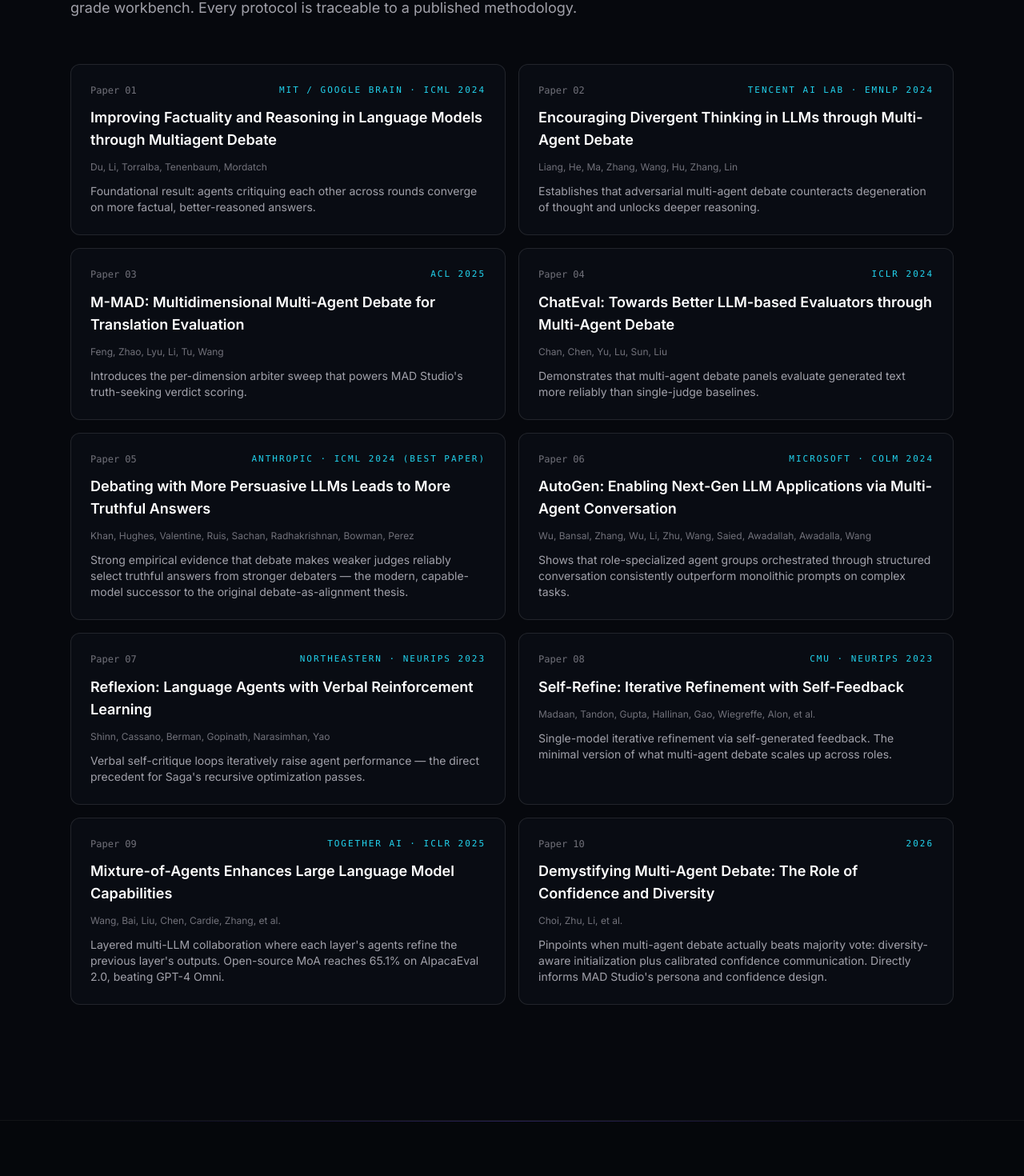
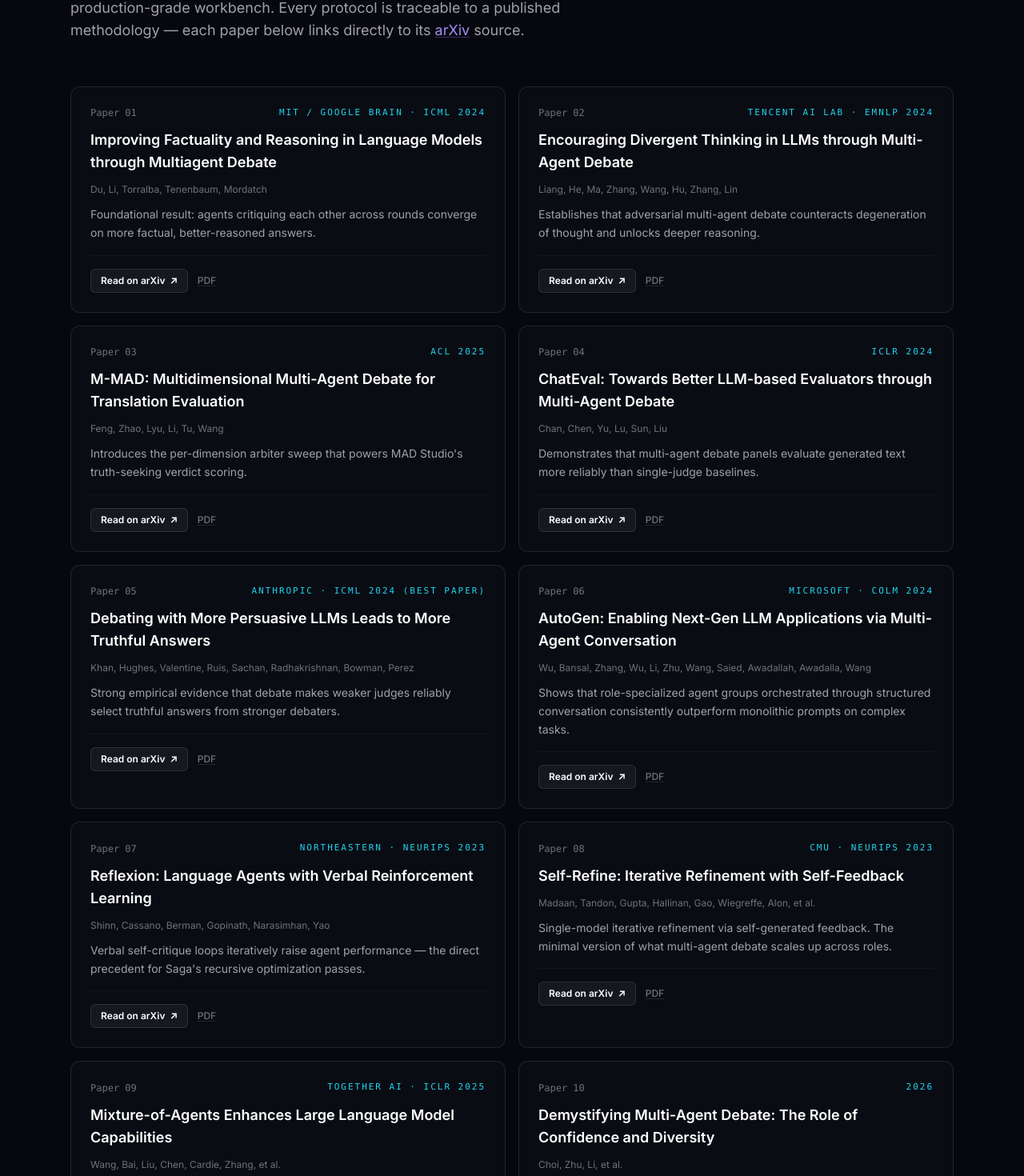
Before and after one commit to Andruuid/MADStudioLandingPage, a Next.js app: page / in a window 1280 px wide. Shown: the part 1355-2825 px from the top of the page at 80% size. Built offline with nearby package versions, Linux system fonts and the light colour scheme; no server answers.

Commit message:
Add prominent arXiv and PDF links for all research papers
Co-authored-by: Cursor <cursoragent@cursor.com>

```diff
--- a/components/FAQ.tsx
+++ b/components/FAQ.tsx
@@ -42,7 +42,33 @@ export default function FAQ() {
                 </span>
               </summary>
               <div className="px-6 pb-6 pl-[3.75rem] text-sm leading-relaxed text-zinc-400 md:text-base">
-                {faq.answer}
+                <p>{faq.answer}</p>
+                {"links" in faq && faq.links && faq.links.length > 0 && (
+                  <ul className="mt-3 space-y-2">
+                    {faq.links.map((link) => (
+                      <li key={link.href}>
+                        <a
+                          href={link.href}
+                          target="_blank"
+                          rel="noopener noreferrer"
+                          className="text-accent-glow underline decoration-accent/30 underline-offset-2 transition hover:text-white"
+                        >
+                          {link.label}
+                        </a>
+                      </li>
+                    ))}
+                  </ul>
+                )}
+                {"links" in faq && faq.links && (
+                  <p className="mt-3">
+                    <a
+                      href="#science"
+                      className="text-xs font-medium text-zinc-500 underline decoration-white/10 underline-offset-2 transition hover:text-accent-glow"
+                    >
+                      See all 10 foundational papers ↓
+                    </a>
+                  </p>
+                )}
               </div>
             </details>
           ))}
--- a/components/Science.tsx
+++ b/components/Science.tsx
@@ -1,82 +1,4 @@
-const papers = [
-  {
-    title:
-      "Improving Factuality and Reasoning in Language Models through Multiagent Debate",
-    authors: "Du, Li, Torralba, Tenenbaum, Mordatch",
-    venue: "MIT / Google Brain · ICML 2024",
-    href: "https://arxiv.org/abs/2305.14325",
-    note: "Foundational result: agents critiquing each other across rounds converge on more factual, better-reasoned answers.",
-  },
-  {
-    title:
-      "Encouraging Divergent Thinking in LLMs through Multi-Agent Debate",
-    authors: "Liang, He, Ma, Zhang, Wang, Hu, Zhang, Lin",
-    venue: "Tencent AI Lab · EMNLP 2024",
-    href: "https://arxiv.org/abs/2305.19118",
-    note: "Establishes that adversarial multi-agent debate counteracts degeneration of thought and unlocks deeper reasoning.",
-  },
-  {
-    title:
-      "M-MAD: Multidimensional Multi-Agent Debate for Translation Evaluation",
-    authors: "Feng, Zhao, Lyu, Li, Tu, Wang",
-    venue: "ACL 2025",
-    href: "https://arxiv.org/abs/2412.20127",
-    note: "Introduces the per-dimension arbiter sweep that powers MAD Studio's truth-seeking verdict scoring.",
-  },
-  {
-    title:
-      "ChatEval: Towards Better LLM-based Evaluators through Multi-Agent Debate",
-    authors: "Chan, Chen, Yu, Lu, Sun, Liu",
-    venue: "ICLR 2024",
-    href: "https://arxiv.org/abs/2308.07201",
-    note: "Demonstrates that multi-agent debate panels evaluate generated text more reliably than single-judge baselines.",
-  },
-  {
-    title:
-      "Debating with More Persuasive LLMs Leads to More Truthful Answers",
-    authors: "Khan, Hughes, Valentine, Ruis, Sachan, Radhakrishnan, Bowman, Perez",
-    venue: "Anthropic · ICML 2024 (Best Paper)",
-    href: "https://arxiv.org/abs/2402.06782",
-    note: "Strong empirical evidence that debate makes weaker judges reliably select truthful answers from stronger debaters — the modern, capable-model successor to the original debate-as-alignment thesis.",
-  },
-  {
-    title:
-      "AutoGen: Enabling Next-Gen LLM Applications via Multi-Agent Conversation",
-    authors: "Wu, Bansal, Zhang, Wu, Li, Zhu, Wang, Saied, Awadallah, Awadalla, Wang",
-    venue: "Microsoft · COLM 2024",
-    href: "https://arxiv.org/abs/2308.08155",
-    note: "Shows that role-specialized agent groups orchestrated through structured conversation consistently outperform monolithic prompts on complex tasks.",
-  },
-  {
-    title: "Reflexion: Language Agents with Verbal Reinforcement Learning",
-    authors: "Shinn, Cassano, Berman, Gopinath, Narasimhan, Yao",
-    venue: "Northeastern · NeurIPS 2023",
-    href: "https://arxiv.org/abs/2303.11366",
-    note: "Verbal self-critique loops iteratively raise agent performance — the direct precedent for Saga's recursive optimization passes.",
-  },
-  {
-    title: "Self-Refine: Iterative Refinement with Self-Feedback",
-    authors: "Madaan, Tandon, Gupta, Hallinan, Gao, Wiegreffe, Alon, et al.",
-    venue: "CMU · NeurIPS 2023",
-    href: "https://arxiv.org/abs/2303.17651",
-    note: "Single-model iterative refinement via self-generated feedback. The minimal version of what multi-agent debate scales up across roles.",
-  },
-  {
-    title: "Mixture-of-Agents Enhances Large Language Model Capabilities",
-    authors: "Wang, Bai, Liu, Chen, Cardie, Zhang, et al.",
-    venue: "Together AI · ICLR 2025",
-    href: "https://arxiv.org/abs/2406.04692",
-    note: "Layered multi-LLM collaboration where each layer's agents refine the previous layer's outputs. Open-source MoA reaches 65.1% on AlpacaEval 2.0, beating GPT-4 Omni.",
-  },
-  {
-    title:
-      "Demystifying Multi-Agent Debate: The Role of Confidence and Diversity",
-    authors: "Choi, Zhu, Li, et al.",
-    venue: "2026",
-    href: "https://arxiv.org/abs/2601.19921",
-    note: "Pinpoints when multi-agent debate actually beats majority vote: diversity-aware initialization plus calibrated confidence communication. Directly informs MAD Studio's persona and confidence design.",
-  },
-];
+import { arxivPdfUrl, papers } from "@/lib/papers";
 
 export default function Science() {
   return (
@@ -96,37 +18,92 @@ export default function Science() {
             MAD Studio operationalizes the leading academic frameworks in
             multi-agent debate, turning them from research notebooks into a
             production-grade workbench. Every protocol is traceable to a
-            published methodology.
+            published methodology — each paper below links directly to its{" "}
+            <a
+              href="https://arxiv.org"
+              target="_blank"
+              rel="noopener noreferrer"
+              className="text-accent-glow underline decoration-accent/40 underline-offset-2 transition hover:text-white"
+            >
+              arXiv
+            </a>{" "}
+            source.
           </p>
         </div>
 
         <ol className="mt-14 grid gap-4 md:grid-cols-2">
           {papers.map((paper, idx) => (
             <li
-              key={paper.title}
-              className="glow-border relative flex flex-col gap-3 rounded-xl border border-white/10 bg-ink-800/60 p-6 transition hover:border-white/20"
+              key={paper.id}
+              className="glow-border group relative flex flex-col gap-3 rounded-xl border border-white/10 bg-ink-800/60 p-6 transition hover:border-white/20"
             >
-              <div className="flex items-center justify-between">
+              <div className="flex items-center justify-between gap-3">
                 <span className="font-mono text-xs text-zinc-500">
                   Paper {String(idx + 1).padStart(2, "0")}
                 </span>
-                <span className="font-mono text-[11px] uppercase tracking-[0.18em] text-accent-cyan">
+                <a
+                  href={paper.href}
+                  target="_blank"
+                  rel="noopener noreferrer"
+                  className="font-mono text-[11px] uppercase tracking-[0.18em] text-accent-cyan transition hover:text-white"
+                >
                   {paper.venue}
-                </span>
+                </a>
               </div>
               <a
                 href={paper.href}
                 target="_blank"
                 rel="noopener noreferrer"
-                className="text-base font-semibold leading-snug text-white transition hover:text-accent-glow md:text-lg"
+                className="text-base font-semibold leading-snug text-white transition group-hover:text-accent-glow md:text-lg"
               >
                 {paper.title}
               </a>
               <p className="text-xs text-zinc-500">{paper.authors}</p>
-              <p className="text-sm text-zinc-400">{paper.note}</p>
+              <p className="text-sm leading-relaxed text-zinc-400">
+                {paper.note}
+              </p>
+              <div className="mt-1 flex flex-wrap items-center gap-3 border-t border-white/5 pt-4">
+                <a
+                  href={paper.href}
+                  target="_blank"
+                  rel="noopener noreferrer"
+                  className="inline-flex items-center gap-1.5 rounded-md border border-white/10 bg-white/5 px-3 py-1.5 text-xs font-semibold text-white transition hover:border-accent/60 hover:bg-accent/10"
+                >
+                  Read on arXiv
+                  <span aria-hidden>↗</span>
+                </a>
+                <a
+                  href={arxivPdfUrl(paper.href)}
+                  target="_blank"
+                  rel="noopener noreferrer"
+                  className="text-xs font-medium text-zinc-500 underline decoration-white/10 underline-offset-2 transition hover:text-accent-glow"
+                >
+                  PDF
+                </a>
+              </div>
             </li>
           ))}
         </ol>
+
+        <div className="mt-12 rounded-xl border border-white/10 bg-ink-900/60 p-6">
+          <h3 className="font-mono text-[11px] uppercase tracking-[0.18em] text-zinc-500">
+            Full reference list
+          </h3>
+          <ul className="mt-4 space-y-2 text-sm">
+            {papers.map((paper) => (
+              <li key={`ref-${paper.id}`}>
+                <a
+                  href={paper.href}
+                  target="_blank"
+                  rel="noopener noreferrer"
+                  className="text-zinc-400 underline decoration-white/10 underline-offset-2 transition hover:text-accent-glow"
+                >
+                  {paper.authors} — {paper.title}
+                </a>
+              </li>
+            ))}
+          </ul>
+        </div>
       </div>
     </section>
   );
--- a/lib/faq.ts
+++ b/lib/faq.ts
@@ -17,7 +17,25 @@ export const faqs = [
   {
     question: "Is multi-agent debate scientifically validated?",
     answer:
-      "Yes. MAD Studio is built on peer-reviewed research from MIT, Google Brain, Anthropic, Tencent AI Lab, and others — including the ICML 2024 Best Paper on debate-based truthfulness, the M-MAD multi-dimensional arbiter framework, and the Mixture-of-Agents architecture that beats GPT-4 Omni on AlpacaEval. Every protocol traces back to published methodology.",
+      "Yes. MAD Studio is built on peer-reviewed research from MIT, Google Brain, Anthropic, Tencent AI Lab, and others. Every protocol traces back to published methodology. Key papers:",
+    links: [
+      {
+        label: "Du et al. — Multiagent Debate (ICML 2024)",
+        href: "https://arxiv.org/abs/2305.14325",
+      },
+      {
+        label: "Khan et al. — Debating with More Persuasive LLMs (ICML 2024 Best Paper)",
+        href: "https://arxiv.org/abs/2402.06782",
+      },
+      {
+        label: "Feng et al. — M-MAD dimension-sweep arbiter (ACL 2025)",
+        href: "https://arxiv.org/abs/2412.20127",
+      },
+      {
+        label: "Wang et al. — Mixture-of-Agents (ICLR 2025)",
+        href: "https://arxiv.org/abs/2406.04692",
+      },
+    ],
   },
   {
     question: "What can I use multi-agent debate for?",
@@ -41,4 +59,6 @@ export const faqs = [
   },
 ];
 
-export type FAQ = (typeof faqs)[number];
+export type FAQ = (typeof faqs)[number] & {
+  links?: { label: string; href: string }[];
+};
--- /dev/null
+++ b/lib/papers.ts
@@ -0,0 +1,104 @@
+export type Paper = {
+  id: string;
+  title: string;
+  authors: string;
+  venue: string;
+  href: string;
+  note: string;
+};
+
+export const papers: Paper[] = [
+  {
+    id: "du-2024",
+    title:
+      "Improving Factuality and Reasoning in Language Models through Multiagent Debate",
+    authors: "Du, Li, Torralba, Tenenbaum, Mordatch",
+    venue: "MIT / Google Brain · ICML 2024",
+    href: "https://arxiv.org/abs/2305.14325",
+    note: "Foundational result: agents critiquing each other across rounds converge on more factual, better-reasoned answers.",
+  },
+  {
+    id: "liang-2024",
+    title:
+      "Encouraging Divergent Thinking in LLMs through Multi-Agent Debate",
+    authors: "Liang, He, Ma, Zhang, Wang, Hu, Zhang, Lin",
+    venue: "Tencent AI Lab · EMNLP 2024",
+    href: "https://arxiv.org/abs/2305.19118",
+    note: "Establishes that adversarial multi-agent debate counteracts degeneration of thought and unlocks deeper reasoning.",
+  },
+  {
+    id: "m-mad-2025",
+    title:
+      "M-MAD: Multidimensional Multi-Agent Debate for Translation Evaluation",
+    authors: "Feng, Zhao, Lyu, Li, Tu, Wang",
+    venue: "ACL 2025",
+    href: "https://arxiv.org/abs/2412.20127",
+    note: "Introduces the per-dimension arbiter sweep that powers MAD Studio's truth-seeking verdict scoring.",
+  },
+  {
+    id: "chateval-2024",
+    title:
+      "ChatEval: Towards Better LLM-based Evaluators through Multi-Agent Debate",
+    authors: "Chan, Chen, Yu, Lu, Sun, Liu",
+    venue: "ICLR 2024",
+    href: "https://arxiv.org/abs/2308.07201",
+    note: "Demonstrates that multi-agent debate panels evaluate generated text more reliably than single-judge baselines.",
+  },
+  {
+    id: "khan-2024",
+    title:
+      "Debating with More Persuasive LLMs Leads to More Truthful Answers",
+    authors:
+      "Khan, Hughes, Valentine, Ruis, Sachan, Radhakrishnan, Bowman, Perez",
+    venue: "Anthropic · ICML 2024 (Best Paper)",
+    href: "https://arxiv.org/abs/2402.06782",
+    note: "Strong empirical evidence that debate makes weaker judges reliably select truthful answers from stronger debaters.",
+  },
+  {
+    id: "autogen-2024",
+    title:
+      "AutoGen: Enabling Next-Gen LLM Applications via Multi-Agent Conversation",
+    authors:
+      "Wu, Bansal, Zhang, Wu, Li, Zhu, Wang, Saied, Awadallah, Awadalla, Wang",
+    venue: "Microsoft · COLM 2024",
+    href: "https://arxiv.org/abs/2308.08155",
+    note: "Shows that role-specialized agent groups orchestrated through structured conversation consistently outperform monolithic prompts on complex tasks.",
+  },
+  {
+    id: "reflexion-2023",
+    title: "Reflexion: Language Agents with Verbal Reinforcement Learning",
+    authors: "Shinn, Cassano, Berman, Gopinath, Narasimhan, Yao",
+    venue: "Northeastern · NeurIPS 2023",
+    href: "https://arxiv.org/abs/2303.11366",
+    note: "Verbal self-critique loops iteratively raise agent performance — the direct precedent for Saga's recursive optimization passes.",
+  },
+  {
+    id: "self-refine-2023",
+    title: "Self-Refine: Iterative Refinement with Self-Feedback",
+    authors: "Madaan, Tandon, Gupta, Hallinan, Gao, Wiegreffe, Alon, et al.",
+    venue: "CMU · NeurIPS 2023",
+    href: "https://arxiv.org/abs/2303.17651",
+    note: "Single-model iterative refinement via self-generated feedback. The minimal version of what multi-agent debate scales up across roles.",
+  },
+  {
+    id: "moa-2025",
+    title: "Mixture-of-Agents Enhances Large Language Model Capabilities",
+    authors: "Wang, Bai, Liu, Chen, Cardie, Zhang, et al.",
+    venue: "Together AI · ICLR 2025",
+    href: "https://arxiv.org/abs/2406.04692",
+    note: "Layered multi-LLM collaboration where each layer's agents refine the previous layer's outputs. Open-source MoA reaches 65.1% on AlpacaEval 2.0, beating GPT-4 Omni.",
+  },
+  {
+    id: "choi-2026",
+    title:
+      "Demystifying Multi-Agent Debate: The Role of Confidence and Diversity",
+    authors: "Choi, Zhu, Li, et al.",
+    venue: "2026",
+    href: "https://arxiv.org/abs/2601.19921",
+    note: "Pinpoints when multi-agent debate actually beats majority vote: diversity-aware initialization plus calibrated confidence communication.",
+  },
+];
+
+export function arxivPdfUrl(absUrl: string): string {
+  return absUrl.replace("/abs/", "/pdf/");
+}
```
